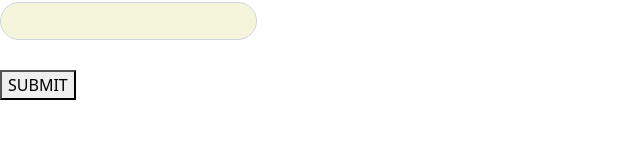
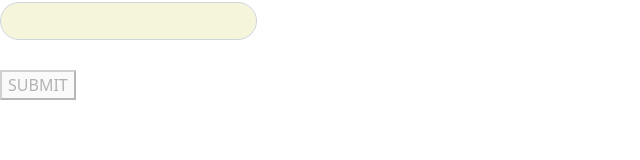
Before and after one commit to Brunda31/react-vite, a React (Vite) app: page / in a window 1280 px wide. Shown: the part 130-290 px from the top of the page, without its empty margins (0-640 px from the left). Built offline with nearby package versions, Linux system fonts and the light colour scheme.

Commit message:
SubmitbuttonDisabled

```diff
--- a/src/components/Form.tsx
+++ b/src/components/Form.tsx
@@ -6,7 +6,7 @@
   const {
     register,
     handleSubmit,
-    formState: { errors },
+    formState: { errors, isValid },
   } = useForm();
 
   return (
@@ -41,7 +41,7 @@
         {errors.age?.type === "required" && (
           <p className="text-danger">Age is a required field</p>
         )}
-        <button>SUBMIT</button>
+        <button disabled={!isValid}>SUBMIT</button>
       </div>
     </form>
   );
```
